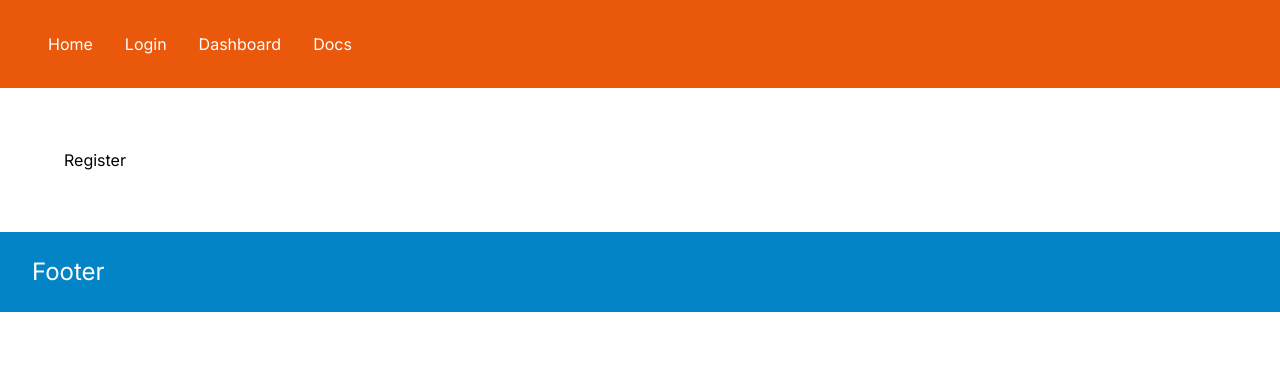
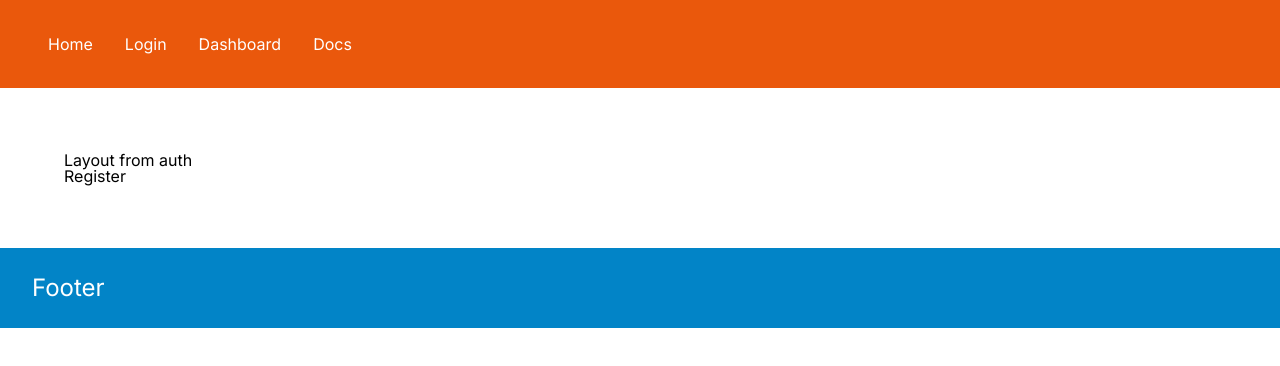
Before and after one commit to zahidhasanemran/next-14-codevu, a Next.js app: page /register in a window 1280 px wide. Shown: the top 366 px of the page. Built offline with nearby package versions, Linux system fonts and the light colour scheme.

Commit message:
grouped layout added

```diff
--- /dev/null
+++ b/src/app/(auth)/layout.tsx
@@ -0,0 +1,12 @@
+import React from 'react'
+
+const AuthLayout = ({ children }: { children: React.ReactNode }) => {
+  return (
+    <div>
+      <small>Layout from auth</small>
+      {children}
+    </div>
+  )
+}
+
+export default AuthLayout
```
